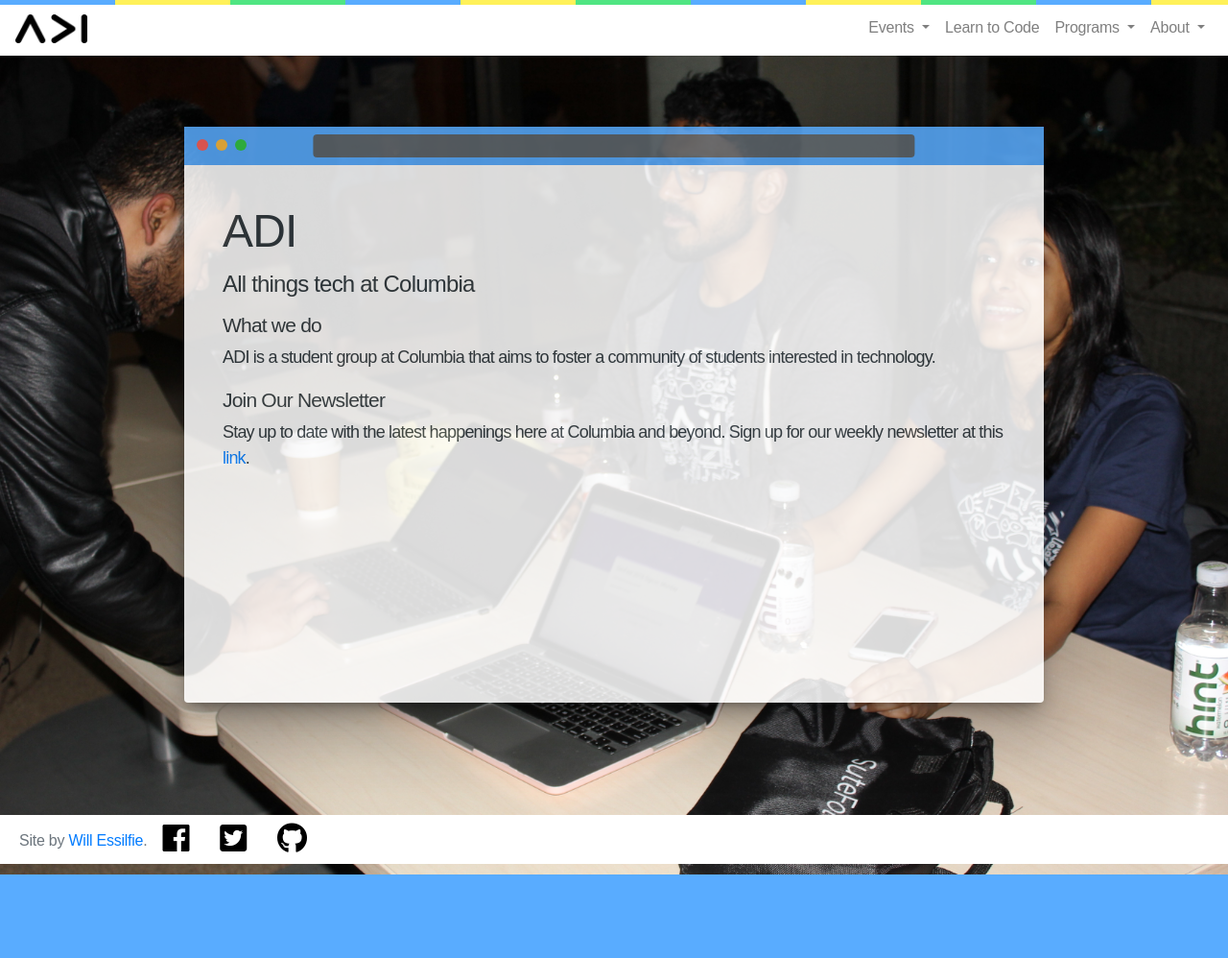
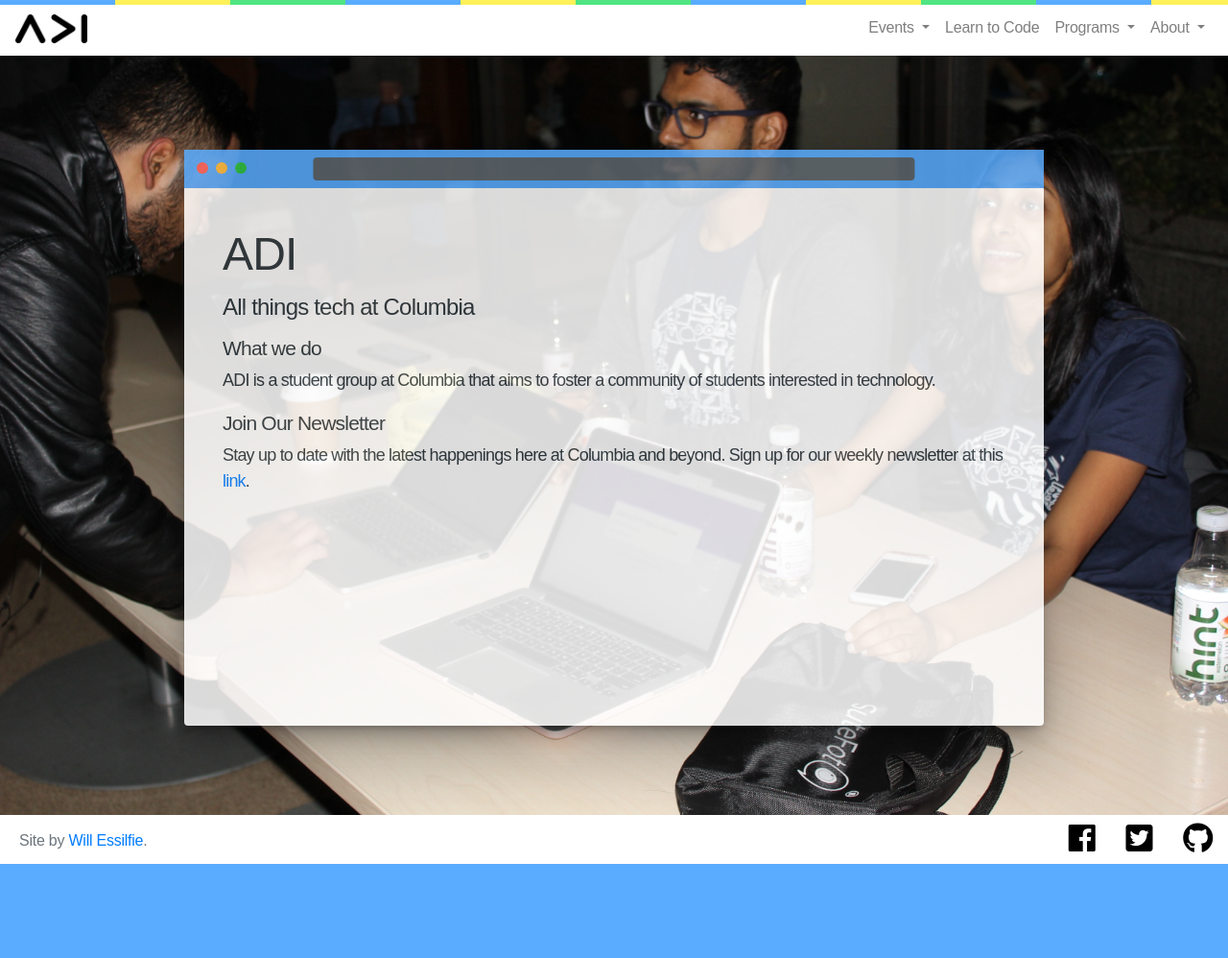
Before and after one commit to adicu/adicu.github.io, a Jekyll site: the page built from index.md, in a window 1280 px wide. Shown: the whole page at 96% size. Built offline with Jekyll 4.4.1, drawn with Linux system fonts in a browser that asks for light colours; nearby versions of some CDN libraries; some web fonts are replaced; before the commit the page ends 974 px from its top, so only the background shows below that.

Commit message:
more mods to layout

```diff
--- a/_includes/footer.html
+++ b/_includes/footer.html
@@ -3,7 +3,7 @@
 <nav class="navbar navbar-light">
   <ul class="nav" id="adi-footer">
     <span class="text-muted" id="footer-credit">Site by <a href="https://twitter.com/WillEssilfie">Will Essilfie</a>.</span>
-    <li class="nav-item">
+    <li class="nav-item ml-auto">
       <a id="footer-link" class="nav-link" target="__blank" href="https://www.fb.com/adicu"><i class="fab fa-facebook"></i></a>
     </li>
     <!-- <li class="nav-item">
--- a/_layouts/default.html
+++ b/_layouts/default.html
@@ -7,6 +7,8 @@
 {% include nav.html %}
 
 <!-- Home splash (full screen) -->
+<br>
+
 
 <div class="home-img">
   <div class="browser">
--- a/css/style.css
+++ b/css/style.css
@@ -18,16 +18,12 @@ body {
 .second-div {
 	height: 100vh;
 	width: 100vw;
-	background-image: url("img/c.jpg");
 }
 
 .home-img {
 	padding-top: 10px;
 	height:100vh;
 	width: 100vw;
-
-	/* background: #fff url(http://www.s4c.cymru/temp/unsplash-kitsune-4.jpg) no-repeat; */
-	background-image: url("img/c.jpg");
 	background-size: 100%;
 }
 
```
Also changed, not shown: other parts of _includes/footer.html (+2 -1 lines).
